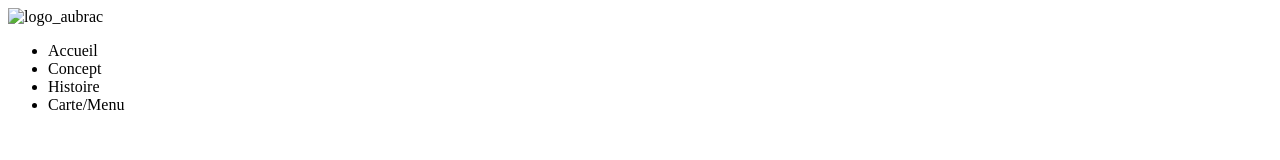
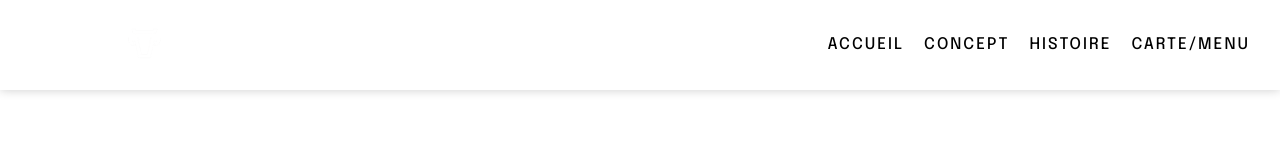
Before and after one commit to Arthur-Lucas/AubracCorner, a plain HTML site: page index.html in a window 1280 px wide. Drawn offline with Linux system fonts and the light colour scheme.

Commit message:
:boom: First Menu

```diff
--- a/base/_reset.scss
+++ b/base/_reset.scss
@@ -17,7 +17,9 @@ time, mark, audio, video {
 	font-size: 100%;
 	font: inherit;
 	vertical-align: baseline;
-    font-family: 'Poppins', sans-serif;
+    font-family: 'Epilogue', sans-serif;
+	font-weight: 500;
+	transition: color 70ms;
 }
 /* HTML5 display-role reset for older browsers */
 article, aside, details, figcaption, figure,
@@ -42,3 +44,7 @@ table {
 	border-collapse: collapse;
 	border-spacing: 0;
 }
+
+h1{
+	font-weight: 700;
+}
--- a/index.html
+++ b/index.html
@@ -5,16 +5,19 @@
     <meta http-equiv="X-UA-Compatible" content="IE=edge">
     <meta name="viewport" content="width=device-width, initial-scale=1.0">
     <link rel="stylesheet" href="style.css">
+    <link rel="preconnect" href="https://fonts.googleapis.com">
+<link rel="preconnect" href="https://fonts.gstatic.com" crossorigin>
+<link href="https://fonts.googleapis.com/css2?family=Epilogue:ital,wght@0,100;0,200;0,300;0,400;0,500;0,600;0,700;0,800;0,900;1,100;1,200;1,300;1,400;1,500;1,600;1,700;1,800;1,900&display=swap" rel="stylesheet">
     <title>Document</title>
 </head>
 <body>
     <header>
-        <img src="" alt="logo_aubrac">
+        <img src="img/lgoo_aubrac.png" alt="logo_aubrac">
         <ul>
-            <li>Accueil</li>
-            <li>Concept</li>
-            <li>Histoire</li>
-            <li>Carte/Menu</li>
+            <a href="#"><li>Accueil</li></a>
+            <a href="#"><li>Concept</li></a>
+            <a href="#"><li>Histoire</li></a>
+            <a href="#"><li>Carte/Menu</li></a>
         </ul>
     </header>
     <section>
--- a/style.scss
+++ b/style.scss
@@ -1,3 +1,37 @@
-p{
-    color: blue;
+@import 'base/reset';
+header{
+    color: #fff;
+    padding: 20px;
+    text-align: center;
+    font-size: 20px;
+    font-weight: 700;
+    letter-spacing: 2px;
+    text-transform: uppercase;
+    display: flex;
+    justify-content: space-between;
+    align-items: center;
+    box-shadow: 0 0 10px rgba(0,0,0,0.2);;
 }
+
+header img{
+    width: 20%;
+    max-height: 50px;
+    object-fit: contain;
+}
+
+header ul{
+display: flex;
+justify-content: center;
+}
+
+header ul a{
+    color: #000;
+    margin-inline: 10px;
+    text-decoration: none;
+    list-style: none;
+    font-size: 16px;
+}
+
+header ul a:hover{
+    color: red;
+}
```
Also changed, not shown: img/AUBRAC_burger_header.jpeg (added), img/lgoo_aubrac.png (added), style.css, 1 other file.
